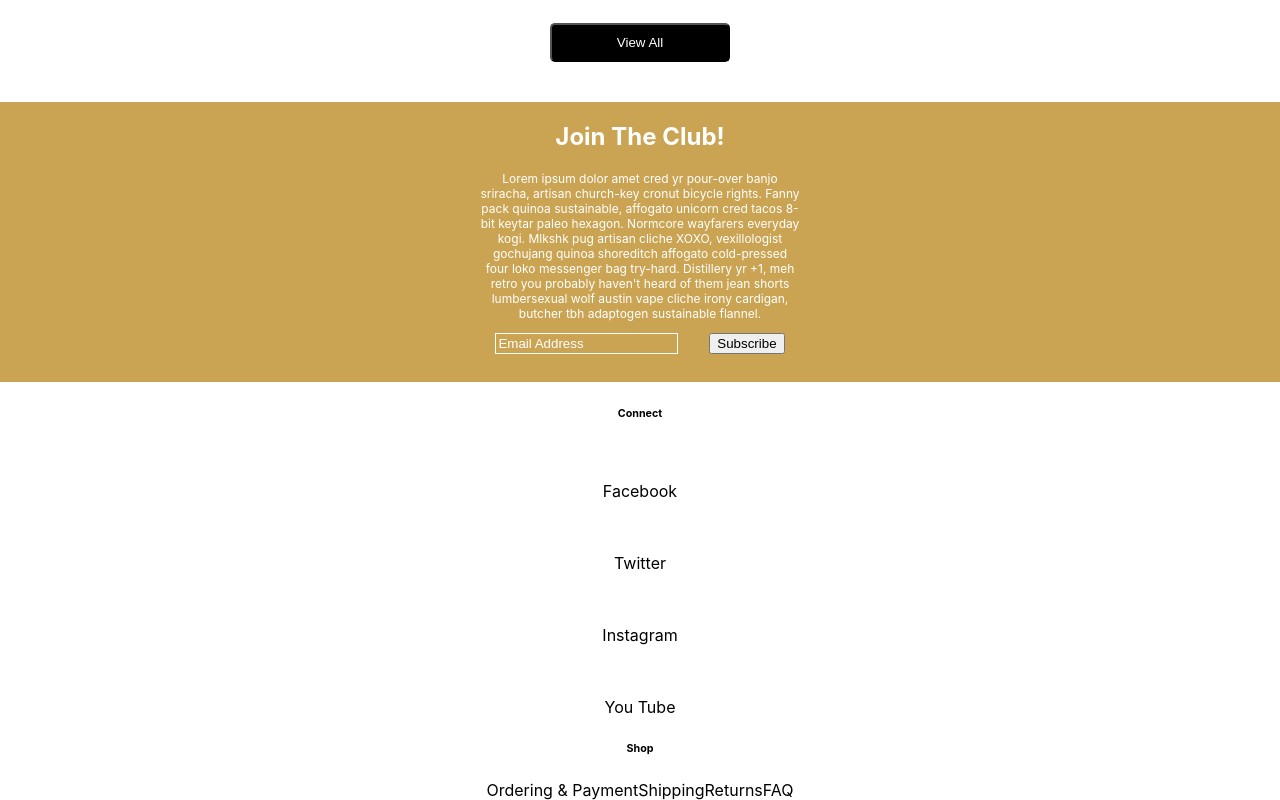
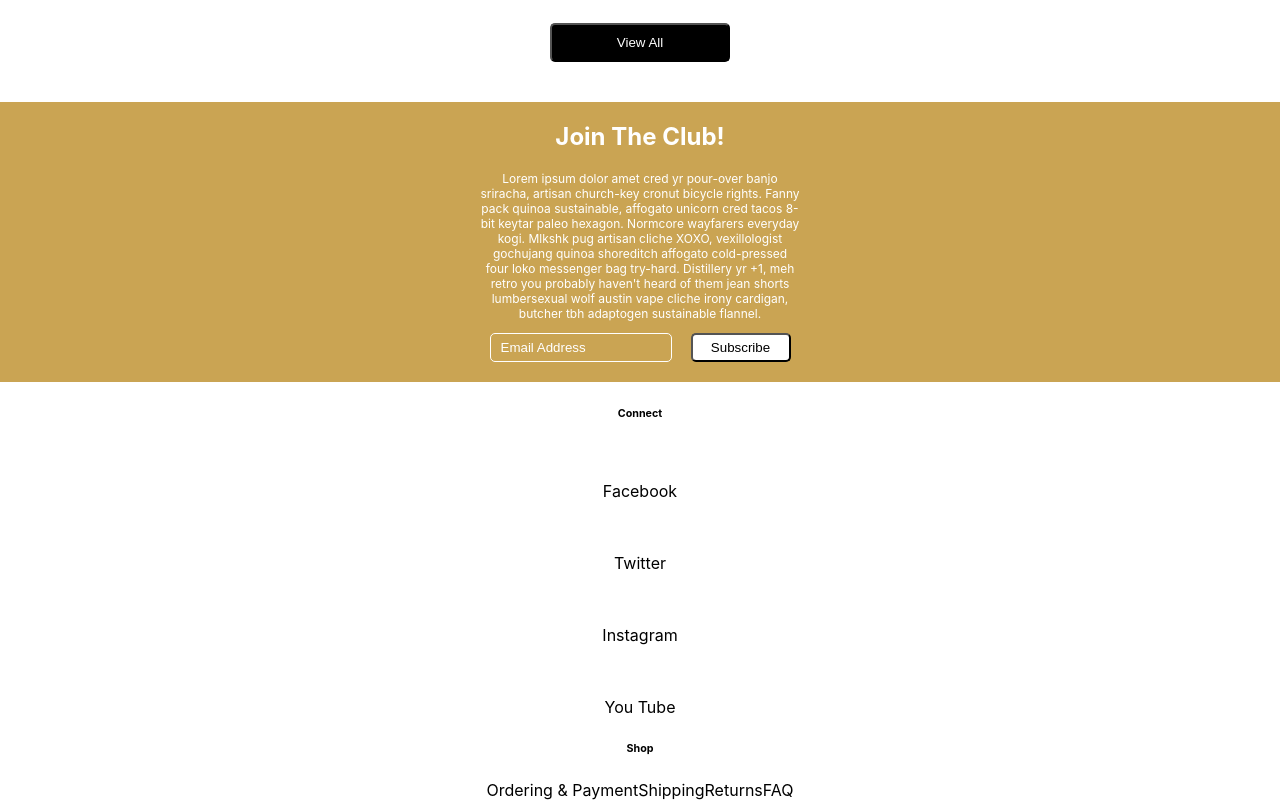
Before and after one commit to nickborbe/amp-client, a React (Create React App) app: page / in a window 1280 px wide. Shown: the part 4581-5381 px from the top of the page. Built offline with nearby package versions, Linux system fonts and the light colour scheme.

Commit message:
join club section css

```diff
--- a/src/styles/homepage.css
+++ b/src/styles/homepage.css
@@ -232,6 +232,20 @@
     background-color: transparent;
     border: 1px solid white;
     color: white;
+    width: 50%;
+    border-radius: 5px;
+    padding: 0 10px;
+}
+
+#join-club-wrapper button{
+
+    background-color: white;
+    color: black;
+    width: 100px;
+    padding: 5px 10px;
+    border-radius: 5px;
+
+
 }
 
 ::placeholder{
```
